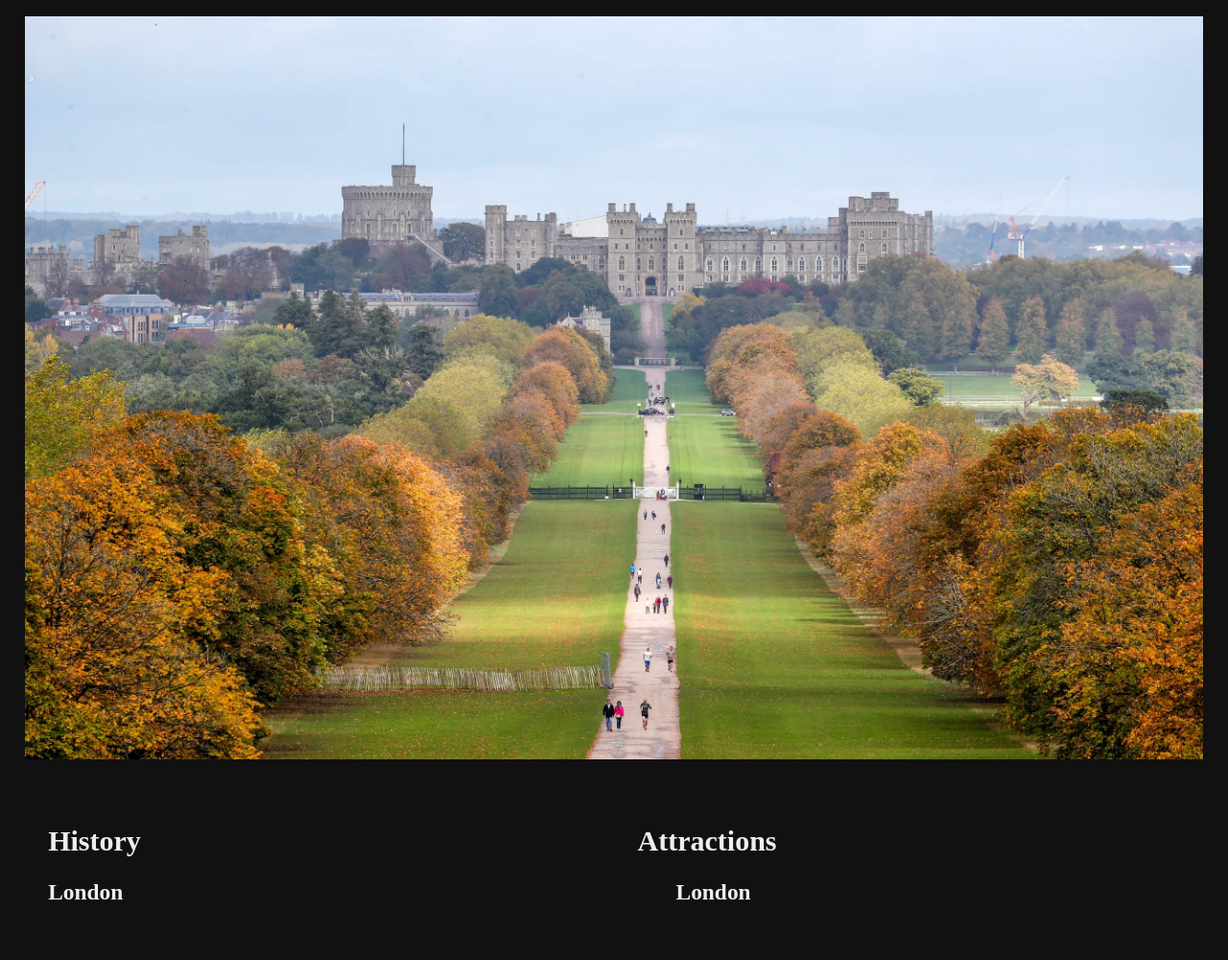
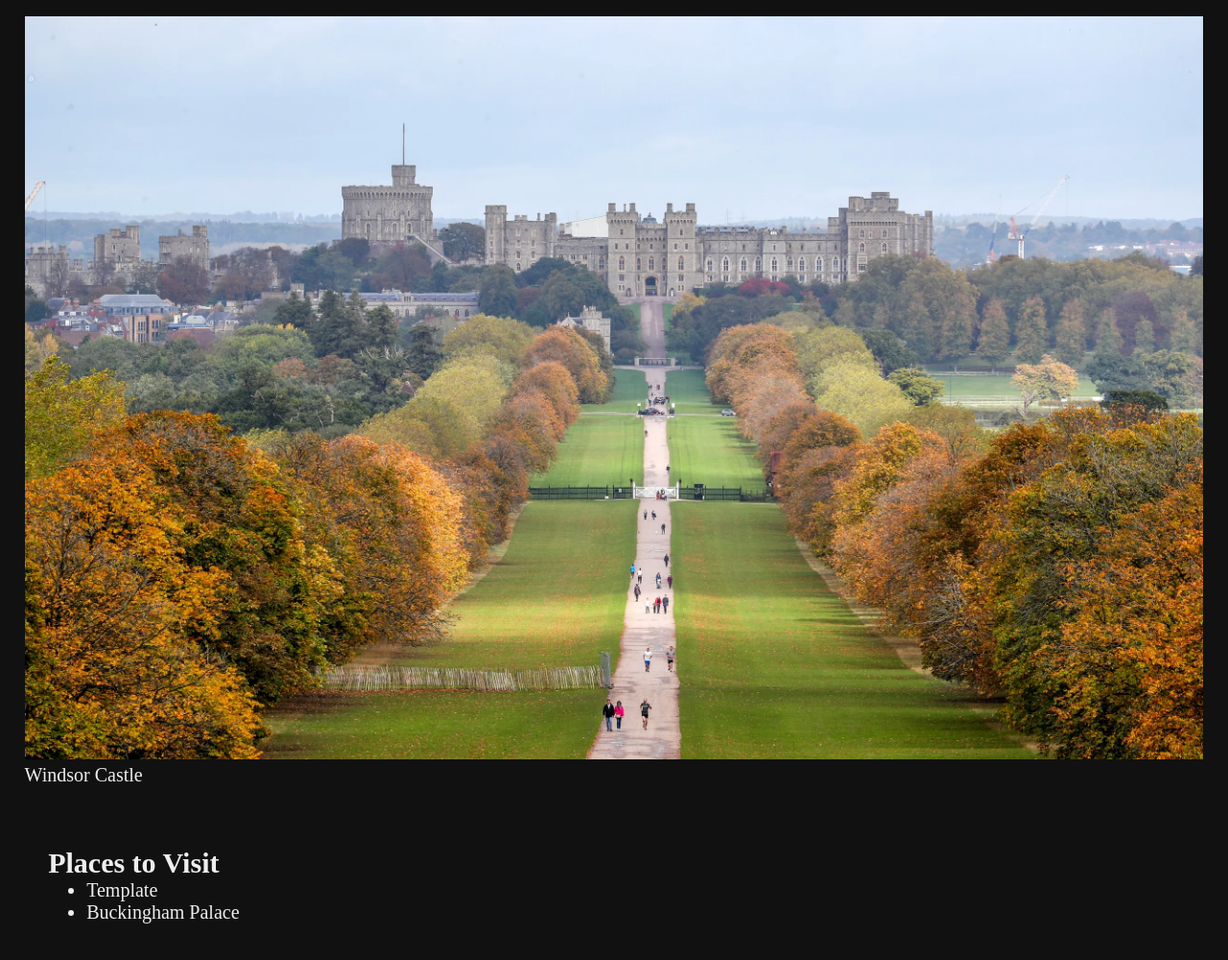
Before and after one commit to shahmilav/LondonTrip2022, a plain HTML site: page index.html in a window 1280 px wide. Shown: the part 94-1094 px from the top of the page at 96% size. Drawn offline with Linux system fonts and the light colour scheme; a web font is replaced by a local one.

Commit message:
Added attraction links, removed history section.
History section was found to be useless.

```diff
--- a/index.html
+++ b/index.html
@@ -1,31 +1,28 @@
 <!DOCTYPE html>
 <html lang="en">
 <head>
-    <meta charset="UTF-8" />
-    <meta http-equiv="X-UA-Compatible" content="IE=edge" />
-    <meta name="viewport" content="width=device-width, initial-scale=1.0" />
+  <meta charset="UTF-8"/>
+  <meta content="IE=edge" http-equiv="X-UA-Compatible"/>
+  <meta content="width=device-width, initial-scale=1.0" name="viewport"/>
   <title>England Trip 2022</title>
-    <link href="./src/style.css" rel="stylesheet" type="text/css" />
+  <link href="./src/style.css" rel="stylesheet" type="text/css"/>
 </head>
 <body>
 <div class="container">
   <h1>England Trip 2022</h1>
 </div>
 <div class="item">
-      <img src="images/windsor-castle.webp" alt="" />
+  <img alt="" src="images/windsor-castle.webp"/>
+  <p id="caption">Windsor Castle</p>
 </div>
 <div class="container">
+
   <div class="item">
-        <h2>History</h2>
-        <br />
-        <h3>London</h3>
-      </div>
-      <div class="item">
-        <h2>Attractions</h2>
-        <br />
-        <div style="margin-left: 2em">
-          <h3>London</h3>
-        </div>
+    <h2>Places to Visit</h2>
+    <ul>
+      <li><a href="./src/attraction-template.html">Template</a></li>
+      <li><a href="./src/attractions/buckingham-palace.html">Buckingham Palace</a></li>
+    </ul>
   </div>
 </div>
 </body>
```
Lines whose indentation alone changed are shown as unchanged.
